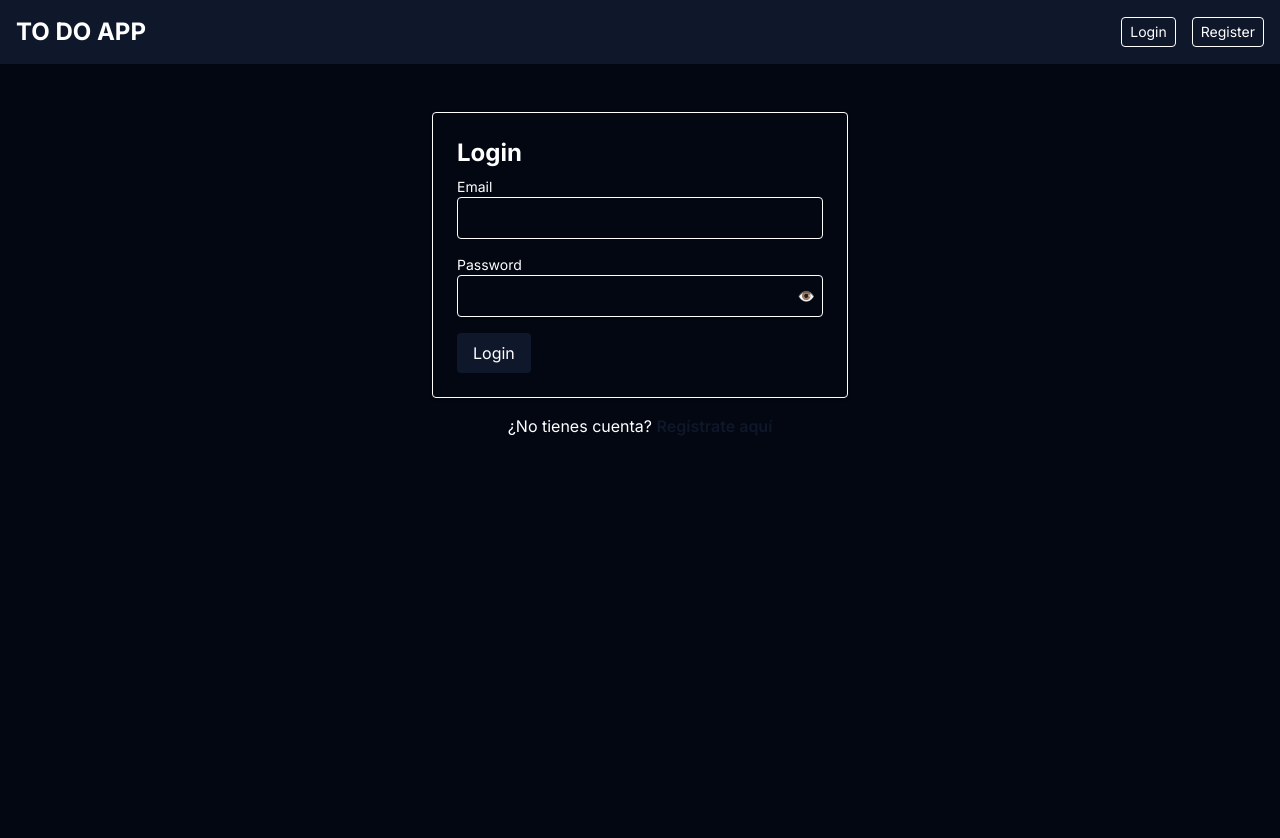
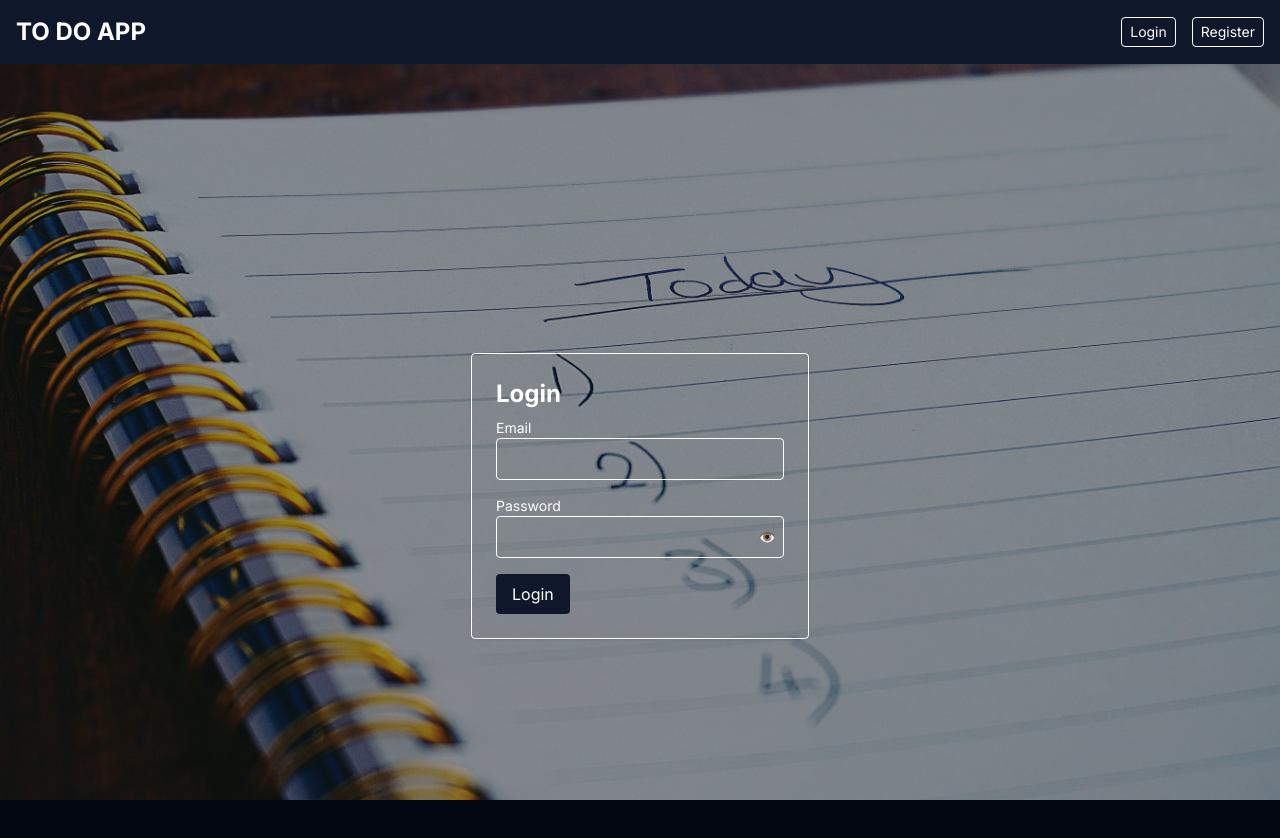
Before and after one commit to harryconcoblanejo/todo-app, a Next.js app: page /login in a window 1280 px wide. Shown: the top 838 px of the page. Before the commit the page ends 800 px from the top, so only its background shows below. Built offline with nearby package versions, Linux system fonts and the light colour scheme; no server answers.

Commit message:
feat: update layout and styling across various components, enhance login form with loading state, and add new dependencies for UI improvements

```diff
--- a/package.json
+++ b/package.json
@@ -14,6 +14,7 @@
     "@dnd-kit/modifiers": "^9.0.0",
     "@dnd-kit/sortable": "^10.0.0",
     "@dnd-kit/utilities": "^3.2.2",
+    "@headlessui/react": "^2.2.4",
     "@next-auth/prisma-adapter": "^1.0.7",
     "@prisma/client": "^6.8.2",
     "bcryptjs": "^3.0.2",
--- a/src/app/layout.jsx
+++ b/src/app/layout.jsx
@@ -14,11 +14,22 @@ const inter = Inter({ subsets: ["latin"] });
 export default function RootLayout({ children }) {
   return (
     <html lang="en">
-      <body className={inter.className}>
-        <SessionWrapper>
-          <Navbar />
-          {children}
-        </SessionWrapper>
+      <body className={inter.className + " relative min-h-screen"}>
+        {/* Fondo de imagen y overlay en todas las pantallas */}
+        <div className="fixed inset-0 w-full h-full z-0">
+          <img
+            src="/pexels-suzyhazelwood-1226398.jpg"
+            alt="Background"
+            className="w-full h-full object-cover absolute inset-0"
+          />
+          <div className="absolute inset-0 bg-black/40" />
+        </div>
+        <div className="relative z-10">
+          <SessionWrapper>
+            <Navbar />
+            {children}
+          </SessionWrapper>
+        </div>
       </body>
     </html>
   );
--- a/src/app/login/page.jsx
+++ b/src/app/login/page.jsx
@@ -2,17 +2,8 @@ import LoginForm from "@/components/LoginForm";
 
 export default function LoginPage() {
   return (
-    <section className="container mx-auto p-4 mt-8 max-w-md">
+    <section className="container mx-auto p-4 mt-8 max-w-md min-h-screen flex items-center justify-center">
       <LoginForm />
-      <p className="text-center mt-4">
-        ¿No tienes cuenta?{" "}
-        <a
-          href="/register"
-          className="text-slate-900 font-semibold hover:underline"
-        >
-          Regístrate aquí
-        </a>
-      </p>
     </section>
   );
 }
--- a/src/app/new/page.jsx
+++ b/src/app/new/page.jsx
@@ -5,6 +5,7 @@ import { useRouter } from "next/navigation";
 import { use, useEffect, useState } from "react";
 
 const NewPage = ({ params }) => {
+  console.log("flag2");
   const { id } = use(params); // 👈 desempaquetamos el Promise con `use()`
   const { data: session } = useSession();
   const router = useRouter();
@@ -91,9 +92,9 @@ const NewPage = ({ params }) => {
   };
 
   return (
-    <div className="flex flex-col items-center justify-center min-h-screen bg-gray-950 p-4">
+    <div className="flex flex-col items-center justify-center min-h-screen p-4">
       <form
-        className="bg-slate-700 p-10 rounded-lg w-full max-w-lg"
+        className="bg-slate-700/70 p-10 rounded-lg w-full max-w-lg"
         onSubmit={onSubmit}
       >
         <label htmlFor="title" className="font-bold text-sm text-white">
--- a/src/app/page.jsx
+++ b/src/app/page.jsx
@@ -45,7 +45,7 @@ const HomePage = async () => {
   {/* Overlay de transparencia */}
   <div className="absolute inset-0 bg-black/40 z-10" />
   {/* Contenido principal */}
-  <div className="relative z-20 w-full container mx-auto rounded-lg p-4 mt-4 bg-white/30">
+  <div className="relative z-20 w-full flex justify-center items-center min-h-[80vh] container mx-auto rounded-lg p-4 mt-4 bg-white/30 max-w-4xl">
     <HomePageClient />
   </div>
 </section>
--- a/src/app/task/edit/[id]/page.jsx
+++ b/src/app/task/edit/[id]/page.jsx
@@ -73,9 +73,9 @@ const EditPage = ({ params }) => {
   };
 
   return (
-    <div className="flex flex-col items-center justify-center min-h-screen bg-gray-950 p-4">
+    <div className="flex flex-col items-center justify-center min-h-screen p-4">
       <form
-        className="bg-slate-700 p-10 rounded-lg w-full max-w-lg"
+        className="bg-slate-700/70 p-10 rounded-lg w-full max-w-lg"
         onSubmit={e => {
           e.preventDefault();
           handleUpdate({ title, description });
--- a/src/components/LoginForm.jsx
+++ b/src/components/LoginForm.jsx
@@ -7,11 +7,13 @@ import { useState } from "react";
 export default function LoginForm() {
   const [error, setError] = useState(null);
   const [showPassword, setShowPassword] = useState(false);
+  const [loading, setLoading] = useState(false);
   const router = useRouter();
 
   const handleSubmit = async e => {
     e.preventDefault();
     setError(null);
+    setLoading(true);
 
     const formData = new FormData(e.target);
     const email = formData.get("email");
@@ -28,10 +30,21 @@ export default function LoginForm() {
       router.push("/");
     } else {
       setError(
-        "Either you're not registered or you messed up your fingers! ;)"
+        "Either you are not registered or you made a typo! ;)"
       );
+      setLoading(false);
     }
   };
+
+  if (loading) return (
+    <div className="flex flex-col items-center justify-center min-h-[40vh] w-full">
+      <div className="relative w-16 h-16">
+        <div className="absolute inset-0 rounded-full border-4 border-t-4 border-sky-400 border-t-pink-500 animate-spin" />
+        <div className="absolute inset-2 rounded-full border-4 border-t-4 border-pink-400 border-t-sky-500 opacity-60 animate-spin-reverse" />
+      </div>
+      <span className="mt-4 text-sky-400 font-semibold text-lg animate-pulse">Signing in...</span>
+    </div>
+  );
 
   return (
     <form
@@ -47,6 +60,7 @@ export default function LoginForm() {
           type="email"
           required
           className="w-full border px-3 py-2 rounded"
+          disabled={loading}
         />
       </div>
       <div>
@@ -57,11 +71,14 @@ export default function LoginForm() {
             type={showPassword ? "text" : "password"}
             required
             className="w-full border px-3 py-2 rounded pr-10"
+            disabled={loading}
           />
           <button
             type="button"
             onClick={() => setShowPassword(prev => !prev)}
             className="absolute right-2 top-1/2 -translate-y-1/2 text-sm text-gray-600 hover:text-black"
+            tabIndex={-1}
+            disabled={loading}
           >
             {showPassword ? "🙈" : "👁️"}
           </button>
@@ -70,6 +87,7 @@ export default function LoginForm() {
       <button
         type="submit"
         className="bg-slate-900 text-white px-4 py-2 rounded hover:bg-slate-700 cursor-pointer"
+        disabled={loading}
       >
         Login
       </button>
--- a/src/components/TaskListDndKit.jsx
+++ b/src/components/TaskListDndKit.jsx
@@ -91,7 +91,7 @@ const TaskListDndKit = ({ tasks }) => {
         items={items.map(t => t.id)}
         strategy={verticalListSortingStrategy}
       >
-        <div className="grid sm:grid-cols-1 md:grid-cols-3 gap-3 items-center justify-center">
+        <div className="grid sm:grid-cols-1 md:grid-cols-3 gap-4 gap-y-6 items-stretch justify-center px-2">
           {items.map((task) => (
             <SortableItem key={task.id} id={task.id} task={task} />
           ))}
--- a/src/components/taskCard.jsx
+++ b/src/components/taskCard.jsx
@@ -39,7 +39,7 @@ const TaskCard = ({ task }) => {
   return (
     <div
       key={task.id}
-      className={`${cardColor} p-3 border border-gray-700 rounded-lg transition-colors cursor-pointer max-w-full  overflow-hidden flex`}
+      className={`${cardColor} p-3 border border-gray-700 rounded-lg transition-colors cursor-pointer max-w-xs w-full mx-auto overflow-hidden flex`}
       onClick={handleClick}
     >
       {/* Barra lateral de colores */}
```
Also changed, not shown: 1 other file (tests, documents, lock files or other folders).
